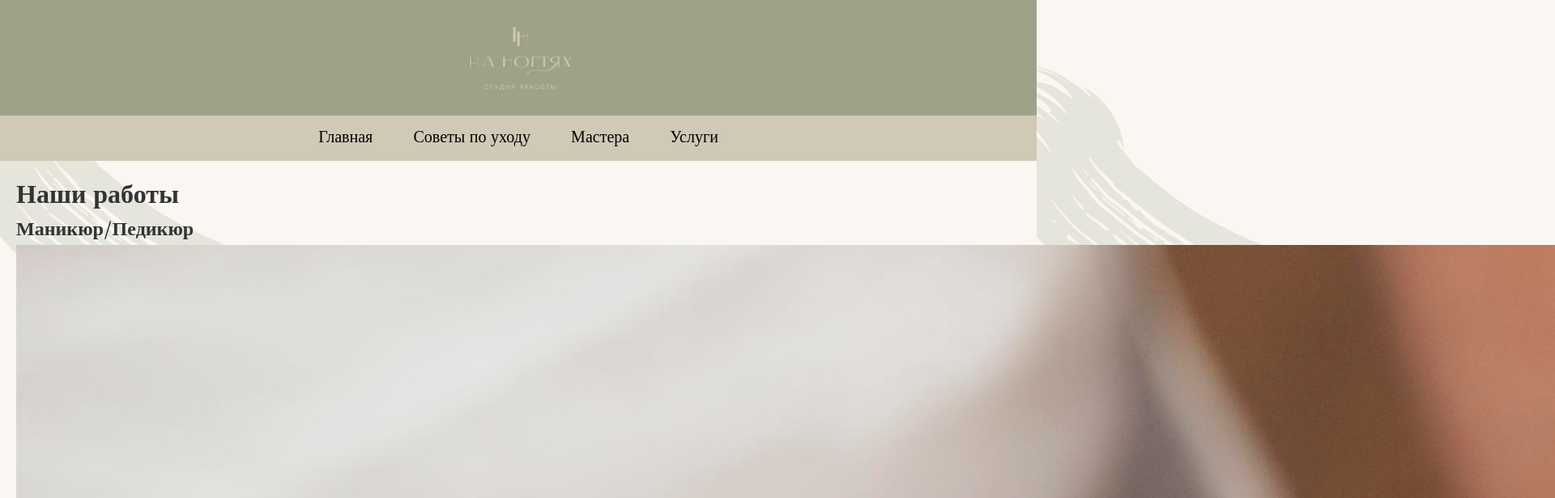
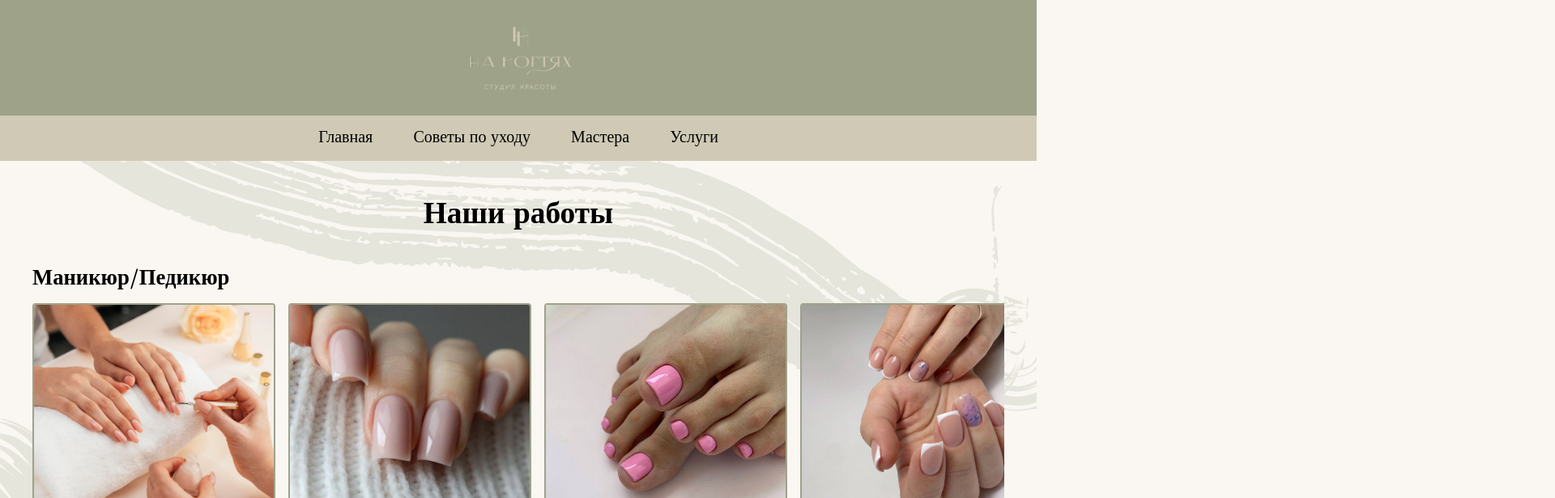
Before and after one commit to Katya705/shestakova_pie_32_2, a React (Vite) app in the folder beauty-salon/: page /portfolio in a window 1280 px wide. Shown: the top 616 px of the page at 81% size, 1920 px wide, since content can reach past the window. Built offline with nearby package versions, Linux system fonts and the light colour scheme; data requests are answered from the project's data file.

Commit message:
Update Portfolio.module.scss

```diff
--- a/beauty-salon/src/pages/Portfolio/Portfolio.module.scss
+++ b/beauty-salon/src/pages/Portfolio/Portfolio.module.scss
@@ -0,0 +1,60 @@
+.portfolio {
+  padding: 20px; /* Отступы вокруг всего блока */
+  font-family: 'Old Standard TT', serif; /* Классический шрифт с засечками */
+  color: #000; /* Цвет текста — чёрный */
+
+  h1 {
+    text-align: center; /* Заголовок по центру */
+    margin-bottom: 30px; /* Отступ снизу */
+    font-size: 28pt; /* Размер шрифта заголовка */
+
+    @media (max-width: 480px) {
+      font-size: 22pt; /* Уменьшаем размер шрифта для маленьких экранов */
+    }
+  }
+
+  h2 {
+    margin-top: 30px; /* Отступ сверху для секций */
+    font-size: 20pt; /* Размер шрифта подзаголовков */
+
+    @media (max-width: 480px) {
+      font-size: 18pt; /* Немного уменьшаем размер на маленьких экранах */
+    }
+  }
+}
+
+.scrollContainer {
+  display: flex; /* Горизонтальное расположение элементов */
+  overflow-x: auto; /* Горизонтальная прокрутка, если элементов много */
+  gap: 16px; /* Отступы между изображениями */
+  padding: 10px 0; /* Вертикальные внутренние отступы */
+
+  /* Стилизация горизонтального скролла для WebKit-браузеров */
+  &::-webkit-scrollbar {
+    height: 8px; /* Высота полосы прокрутки */
+  }
+
+  &::-webkit-scrollbar-thumb {
+    background: #9EA289; /* Цвет ползунка прокрутки */
+    border-radius: 4px; /* Закругление углов */
+  }
+
+  @media (max-width: 480px) {
+    gap: 12px; /* Уменьшаем отступы между изображениями на маленьких экранах */
+  }
+}
+
+.image {
+  min-width: 300px; /* Минимальная ширина изображения */
+  max-width: 300px; /* Максимальная ширина изображения — фиксированная */
+  height: 300px; /* Высота фиксированная */
+  object-fit: cover; /* Изображение масштабируется и обрезается, чтобы заполнить контейнер */
+  border: 2px solid #9EA289; /* Рамка зелёного цвета вокруг картинки */
+  border-radius: 4px; /* Скругление углов */
+
+  @media (max-width: 480px) {
+    min-width: 220px; /* Уменьшаем ширину на маленьких экранах */
+    max-width: 220px; /* Максимальная ширина */
+    height: 220px; /* Высота пропорционально уменьшается */
+  }
+}
```
